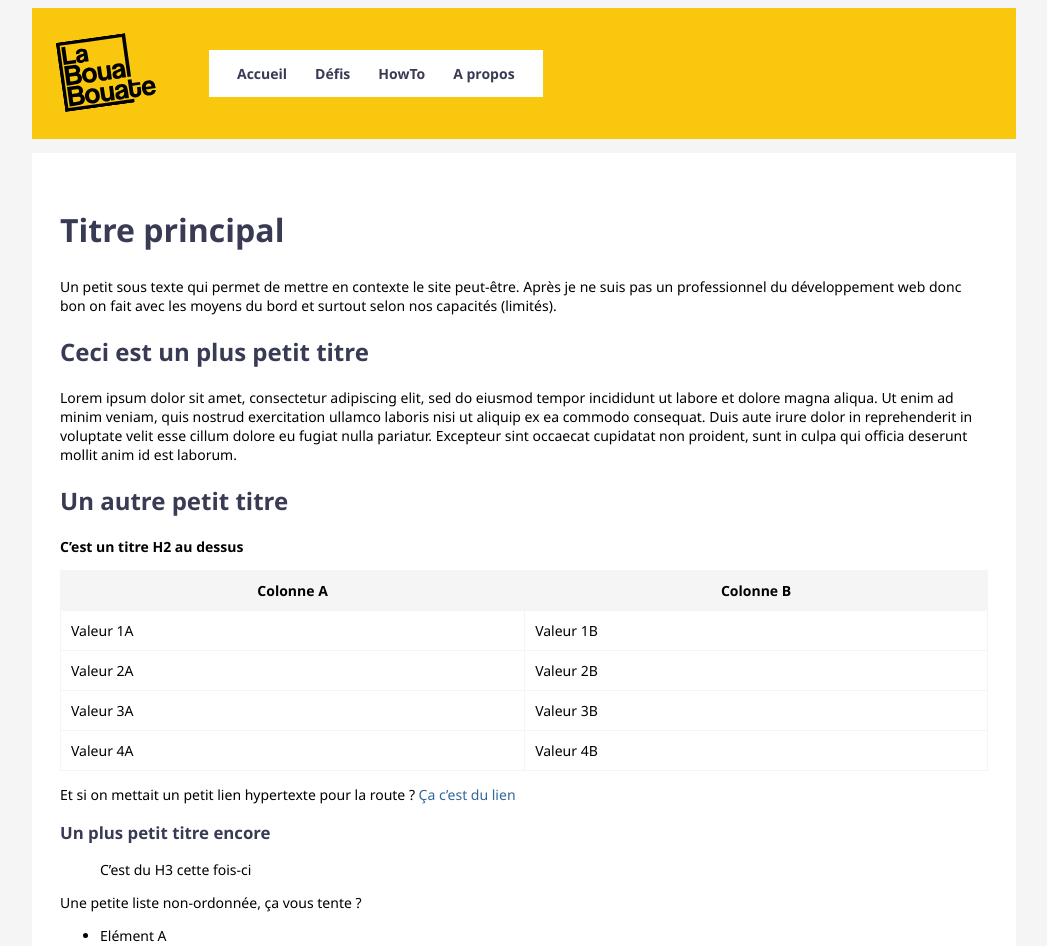
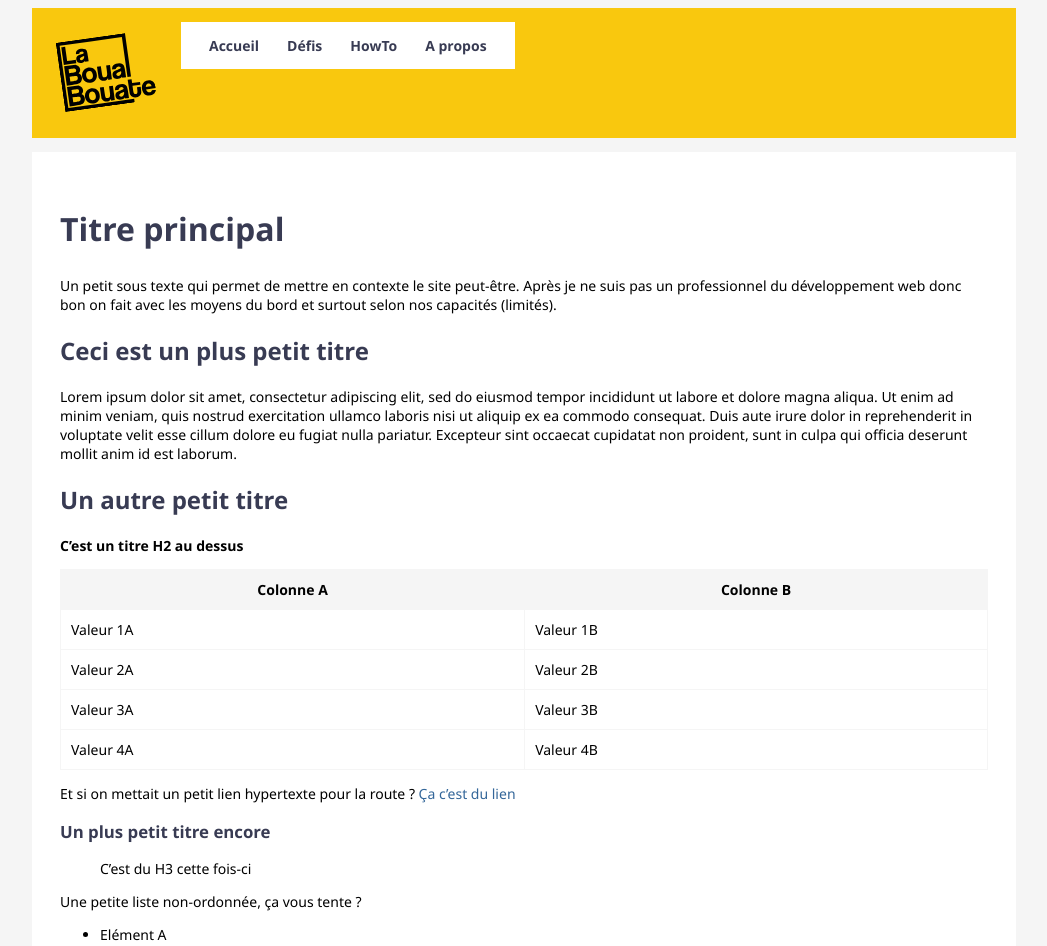
Before and after one commit to leobouard/leobouard.github.io, a Jekyll site: the page built from index.md, in a window 1280 px wide. Shown: the top 946 px of the page, without its empty margins (116-1163 px from the left). Built offline with Jekyll 4.4.1, drawn with Linux system fonts in a browser that asks for light colours; our own code applies the rules of GitHub Pages for plain Markdown files.

Commit message:
Update navbar

```diff
--- a/_layouts/default.html
+++ b/_layouts/default.html
@@ -14,7 +14,7 @@
       <div class="logo">
         <a href="{{ "/" | absolute_url }}"><img src="{{site.logo | relative_url}}" alt="La Boua-Bouate"></a>
       </div>
-      <div width="100%">
+      <div class="navbar">
         <nav>
           <a href="{{ "/" | absolute_url }}">Accueil</a>
           <a href="/challenges">Défis</a>
--- a/assets/css/style.scss
+++ b/assets/css/style.scss
@@ -32,7 +32,7 @@
     align-items: stretch;
 }
 
-header > div {
+.logo {
     margin: 1em;
     padding: 1em;
 }
```
Also changed, not shown: challenges.md (+2 -2 lines).
